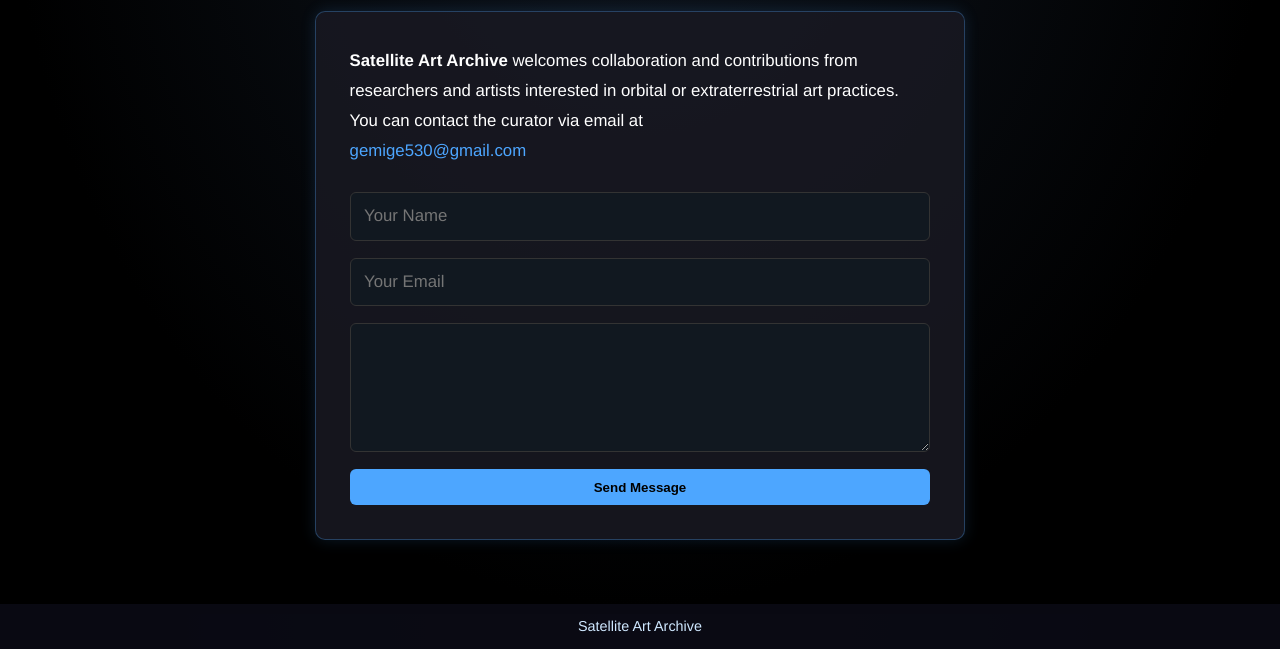
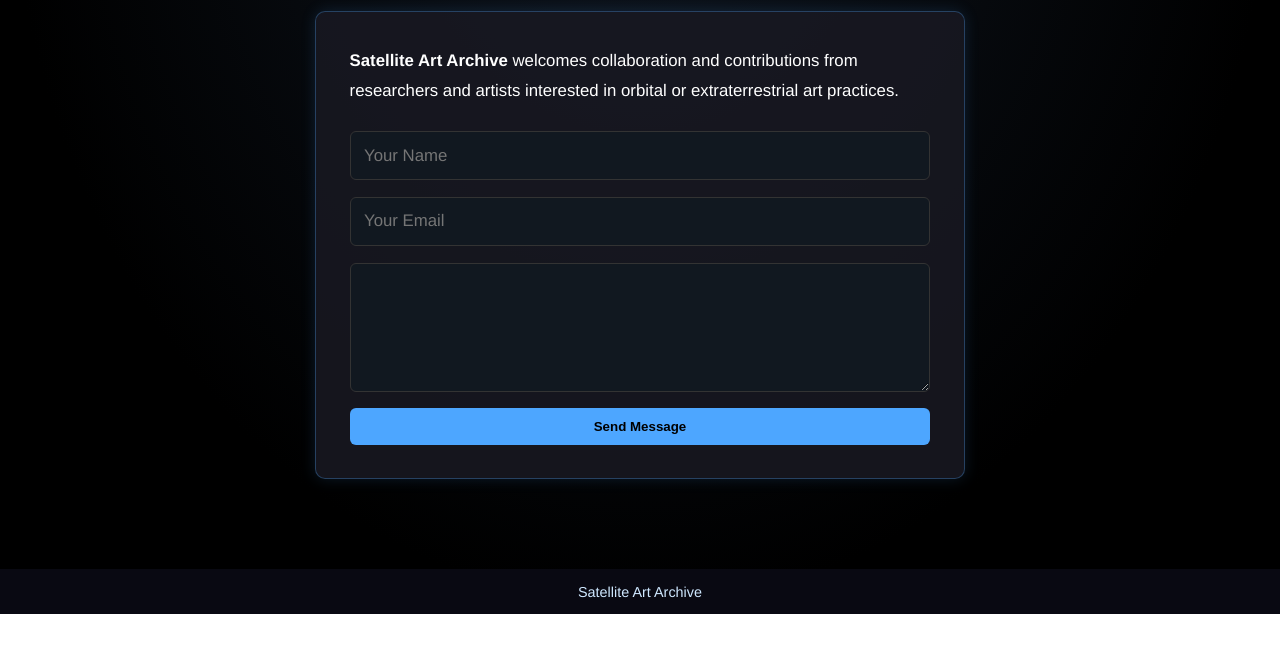
Before and after one commit to gemige530-star/satellite-chat-api, a plain HTML site: page contact.html in a window 1280 px wide. Shown: the part 186-835 px from the top of the page. After the commit the page ends 800 px from the top, so only its background shows below. Drawn offline with Linux system fonts and the light colour scheme.

Commit message:
Remove curator email from contact page

```diff
--- a/contact.html
+++ b/contact.html
@@ -447,33 +447,6 @@ data-zh="欢迎对轨道艺术或外太空艺术实践感兴趣的研究者和
 
 
 
-<p
-
-data-en="You can contact the curator via email at"
-
-data-zh="您可以通过以下邮箱联系策展人：">
-
-You can contact the curator via email at
-
-</p>
-
-
-
-<p>
-
-<a href="mailto:gemige530@gmail.com">
-
-gemige530@gmail.com
-
-</a>
-
-</p>
-
-
-
-
-
-
 <form>
 
 
```
